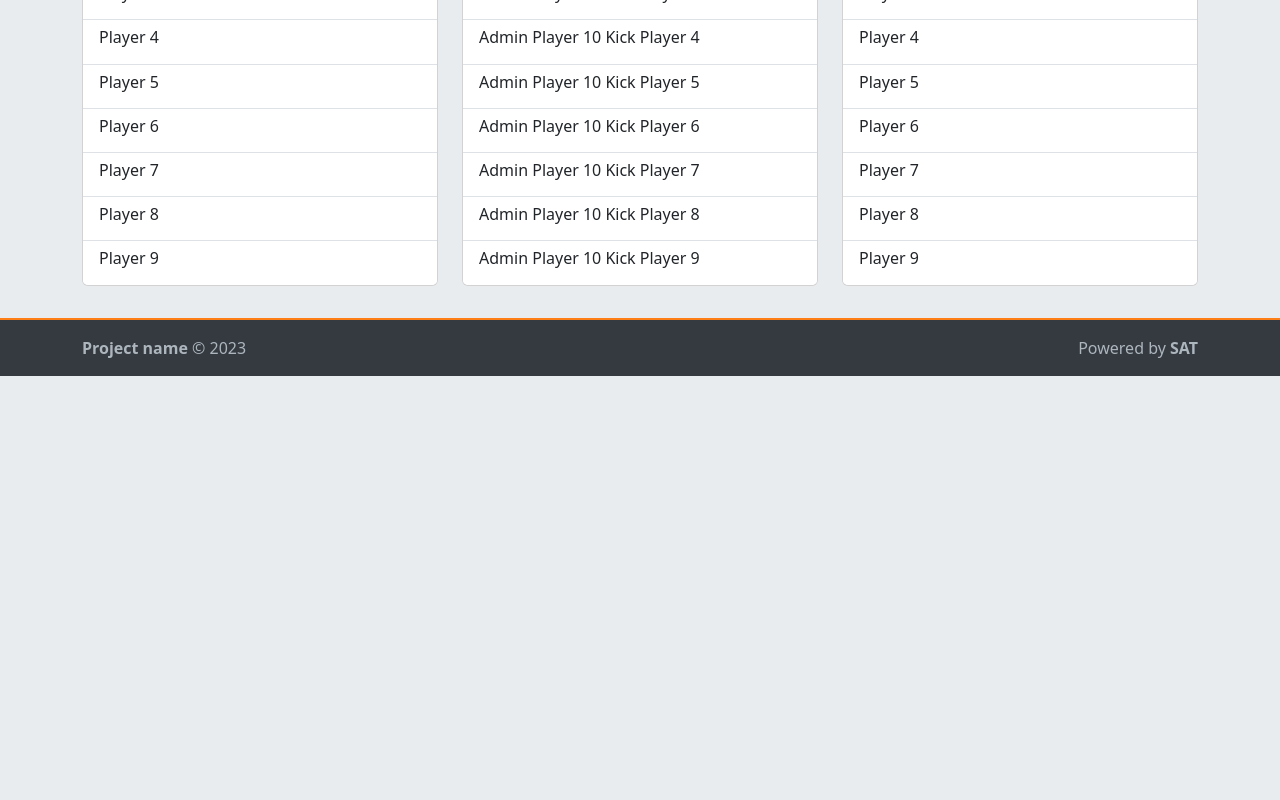
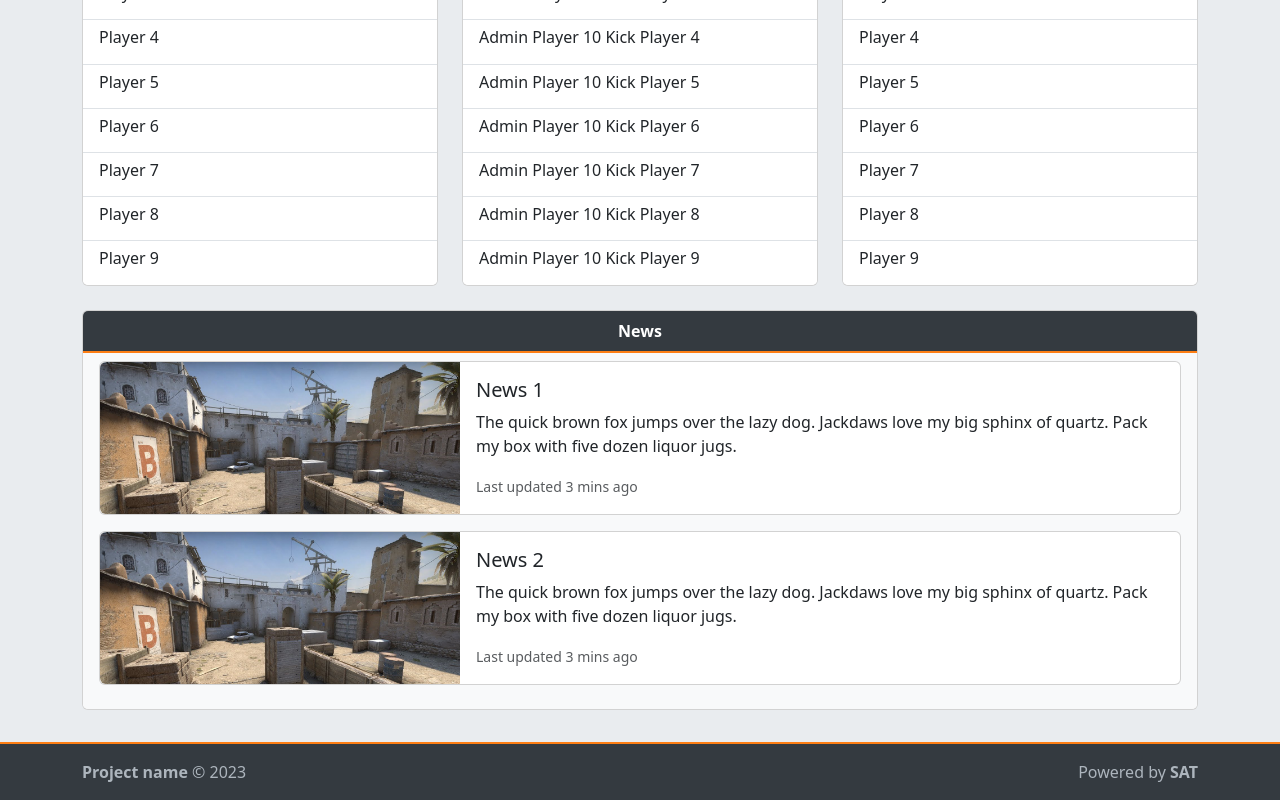
Before and after one commit to GeTtOo/DragonHubSystem, a Vue app in the folder app/frontend/: page / in a window 1280 px wide. Shown: the part 429-1229 px from the top of the page. Before the commit the page ends 805 px from the top, so only its background shows below. Built offline with nearby package versions, Linux system fonts and the light colour scheme.

Commit message:
Added news

```diff
--- /dev/null
+++ b/app/frontend/src/components/NewsSlide.vue
@@ -0,0 +1,65 @@
+<template>
+<div class="row">
+	<div class="col-lg">
+		<div class="card">
+			<div class="card-header text-center">
+				<strong>News</strong>
+			</div>
+			<div class="list-group list-group-flush">
+				<div class="list-group-item">
+					<div class="card mb-3">
+						<div class="row g-0">
+							<div class="col-md-4 news_image rounded-start"></div>
+							<div class="col-md-8">
+								<div class="card-body">
+									<h5 class="card-title">News 1</h5>
+									<p class="card-text">The quick brown fox jumps over the lazy dog. Jackdaws love my big sphinx of quartz. Pack my box with five dozen liquor jugs.</p>
+									<p class="card-text"><small class="text-muted">Last updated 3 mins ago</small></p>
+								</div>
+							</div>
+						</div>
+					</div>
+					<div class="card mb-3">
+						<div class="row g-0">
+							<div class="col-md-4 news_image rounded-start"></div>
+							<div class="col-md-8">
+							<div class="card-body">
+								<h5 class="card-title">News 2</h5>
+								<p class="card-text">The quick brown fox jumps over the lazy dog. Jackdaws love my big sphinx of quartz. Pack my box with five dozen liquor jugs.</p>
+								<p class="card-text"><small class="text-muted">Last updated 3 mins ago</small></p>
+							</div>
+							</div>
+						</div>
+					</div>
+				</div>
+			</div>
+		</div>
+	</div>
+</div>
+</template>
+
+<script lang="ts">
+import { defineComponent } from 'vue'
+
+export default defineComponent({
+	name: "NewsSlide"
+})
+</script>
+
+<style lang="scss" scoped>
+	.card-header {
+		color: $white;
+		background-color: $gray-800;
+		border-bottom: 2px solid $orange-500;
+	}
+
+	.list-group-item {
+		background-color: $gray-100;
+	}
+
+	.news_image {
+		background-size: cover;
+		background-repeat: no-repeat;
+		background-image: url("@/assets/dust2.jpg");
+	}
+</style>
--- a/app/frontend/src/views/HomeView.vue
+++ b/app/frontend/src/views/HomeView.vue
@@ -14,66 +14,74 @@
 		</div>
 	</div>
 </div>
+<div class="container mt-3">
+	<div class="row">
+		<div class="col-lg mb-2 mx-auto">
+			<NewsSlide/>
+		</div>
+	</div>
+</div>
 </template>
 
 <script lang="ts">
 import { defineComponent } from 'vue';
 import ServerStatus from '@/components/ServerStatus.vue';
 import ListGroup from '@/components/ListGroup.vue';
-import IListItems from '@/types/IListItems'
+import IListItems from '@/types/IListItems';
+import NewsSlide from '@/components/NewsSlide.vue';
 
 const lastPlayers: IListItems = {
 	name: "Last Players",
 	list: [
-		{id: 0, name: "Player 0"},
-		{id: 1, name: "Player 1"},
-		{id: 2, name: "Player 2"},
-		{id: 3, name: "Player 3"},
-		{id: 4, name: "Player 4"},
-		{id: 5, name: "Player 5"},
-		{id: 6, name: "Player 6"},
-		{id: 7, name: "Player 7"},
-		{id: 8, name: "Player 8"},
-		{id: 9, name: "Player 9"}
-	]
+		{id: 0, name: "Player 0", url: "1"},
+		{id: 1, name: "Player 1", url: "1"},
+		{id: 2, name: "Player 2", url: "1"},
+		{id: 3, name: "Player 3", url: "1"},
+		{id: 4, name: "Player 4", url: "1"},
+		{id: 5, name: "Player 5", url: "1"},
+		{id: 6, name: "Player 6", url: "1"},
+		{id: 7, name: "Player 7", url: "1"},
+		{id: 8, name: "Player 8", url: "1"},
+		{id: 9, name: "Player 9", url: "1"}
+	],
 }
 
 const adminAction: IListItems = {
 	name: "Admin Actions",
 	list: [
-		{id: 0, name: "Admin Player 10 Kick Player 0"},
-		{id: 1, name: "Admin Player 10 Kick Player 1"},
-		{id: 2, name: "Admin Player 10 Kick Player 2"},
-		{id: 3, name: "Admin Player 10 Kick Player 3"},
-		{id: 4, name: "Admin Player 10 Kick Player 4"},
-		{id: 5, name: "Admin Player 10 Kick Player 5"},
-		{id: 6, name: "Admin Player 10 Kick Player 6"},
-		{id: 7, name: "Admin Player 10 Kick Player 7"},
-		{id: 8, name: "Admin Player 10 Kick Player 8"},
-		{id: 9, name: "Admin Player 10 Kick Player 9"}
+		{id: 0, name: "Admin Player 10 Kick Player 0", url: "1"},
+		{id: 1, name: "Admin Player 10 Kick Player 1", url: "1"},
+		{id: 2, name: "Admin Player 10 Kick Player 2", url: "1"},
+		{id: 3, name: "Admin Player 10 Kick Player 3", url: "1"},
+		{id: 4, name: "Admin Player 10 Kick Player 4", url: "1"},
+		{id: 5, name: "Admin Player 10 Kick Player 5", url: "1"},
+		{id: 6, name: "Admin Player 10 Kick Player 6", url: "1"},
+		{id: 7, name: "Admin Player 10 Kick Player 7", url: "1"},
+		{id: 8, name: "Admin Player 10 Kick Player 8", url: "1"},
+		{id: 9, name: "Admin Player 10 Kick Player 9", url: "1"}
 	]
 }
 
 const topPlayers: IListItems = {
 	name: "Top Players",
 	list: [
-		{id: 0, name: "Player 0"},
-		{id: 1, name: "Player 1"},
-		{id: 2, name: "Player 2"},
-		{id: 3, name: "Player 3"},
-		{id: 4, name: "Player 4"},
-		{id: 5, name: "Player 5"},
-		{id: 6, name: "Player 6"},
-		{id: 7, name: "Player 7"},
-		{id: 8, name: "Player 8"},
-		{id: 9, name: "Player 9"}
+		{id: 0, name: "Player 0", url: "1"},
+		{id: 1, name: "Player 1", url: "1"},
+		{id: 2, name: "Player 2", url: "1"},
+		{id: 3, name: "Player 3", url: "1"},
+		{id: 4, name: "Player 4", url: "1"},
+		{id: 5, name: "Player 5", url: "1"},
+		{id: 6, name: "Player 6", url: "1"},
+		{id: 7, name: "Player 7", url: "1"},
+		{id: 8, name: "Player 8", url: "1"},
+		{id: 9, name: "Player 9", url: "1"}
 	]
 }
 
 export default defineComponent({
 	name: 'HomeView',
 	components: {
-		ServerStatus, ListGroup
+		ServerStatus, ListGroup, NewsSlide
 	},
 	data() {
 		return {
```
